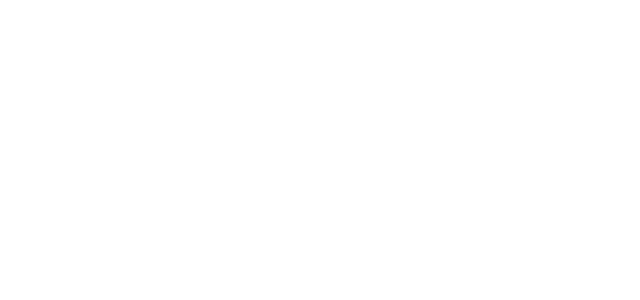
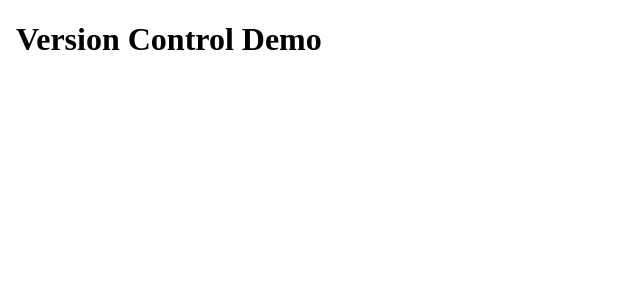
Before and after one commit to ShrikantBinorkar/version-control, an Angular app: page / in a window 1280 px wide. Shown: the top 300 px of the page, without its empty margins (0-640 px from the left). Built offline with nearby package versions, Linux system fonts and the light colour scheme.

Commit message:
added heading

```diff
--- a/src/app/app.component.html
+++ b/src/app/app.component.html
@@ -7,6 +7,6 @@
   <title>Version Control Demo</title>
 </head>
 <body>
-
+  <h1>Version Control Demo</h1>
 </body>
 </html>
```
